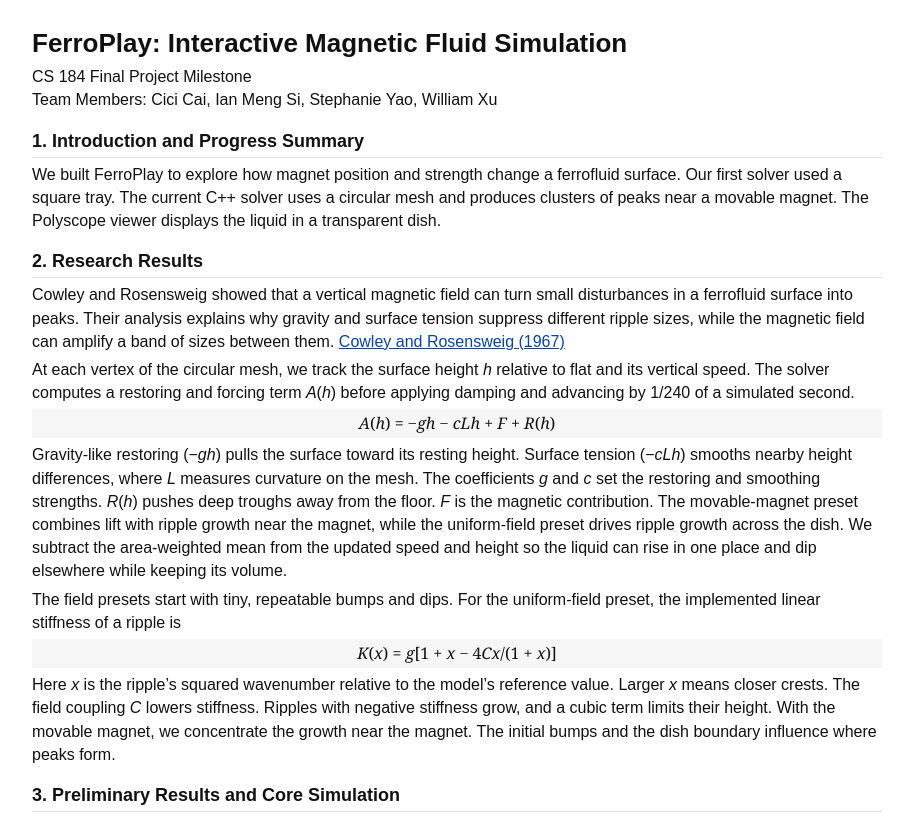
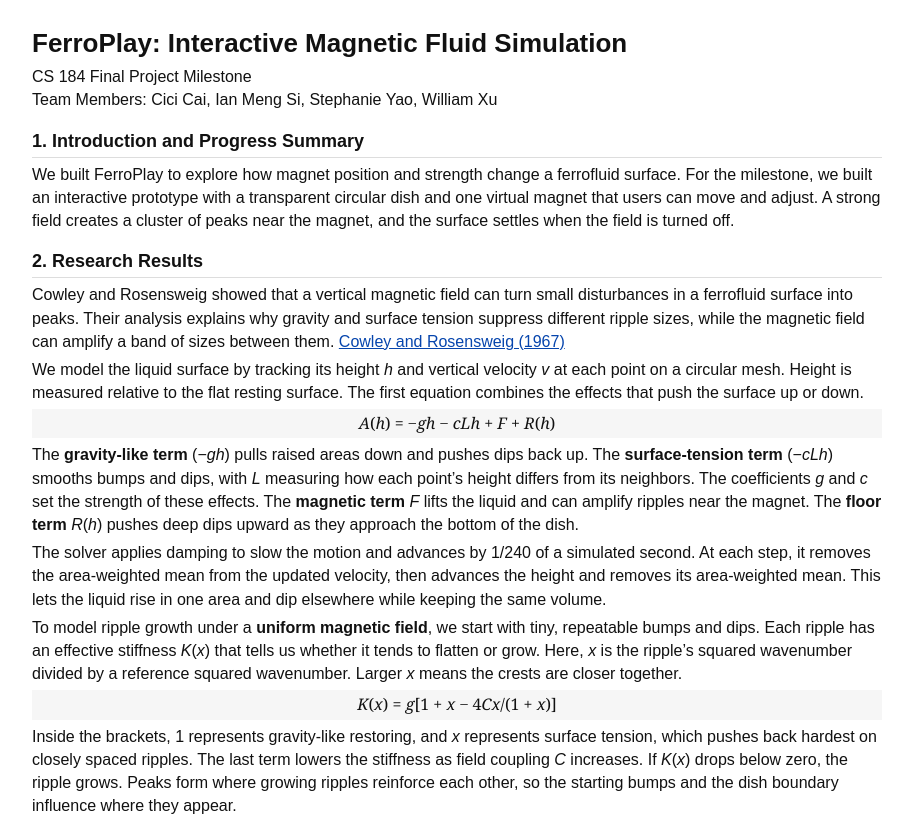
Before and after one commit to Cicicai379/ferroplay-milestone, a plain HTML site: page index.html in a window 1280 px wide. Shown: the top 820 px of the page, without its empty margins (183-1095 px from the left). Drawn offline with Linux system fonts and the light colour scheme.

Commit message:
Refine milestone research explanation

```diff
--- a/index.html
+++ b/index.html
@@ -104,16 +104,17 @@
     <p>CS 184 Final Project Milestone<br>Team Members: Cici Cai, Ian Meng Si, Stephanie Yao, William Xu</p>
 
     <h2>1. Introduction and Progress Summary</h2>
-    <p>We built FerroPlay to explore how magnet position and strength change a ferrofluid surface. Our first solver used a square tray. The current C++ solver uses a circular mesh and produces clusters of peaks near a movable magnet. The Polyscope viewer displays the liquid in a transparent dish.</p>
+    <p>We built FerroPlay to explore how magnet position and strength change a ferrofluid surface. For the milestone, we built an interactive prototype with a transparent circular dish and one virtual magnet that users can move and adjust. A strong field creates a cluster of peaks near the magnet, and the surface settles when the field is turned off.</p>
 
     <h2>2. Research Results</h2>
     <p>Cowley and Rosensweig showed that a vertical magnetic field can turn small disturbances in a ferrofluid surface into peaks. Their analysis explains why gravity and surface tension suppress different ripple sizes, while the magnetic field can amplify a band of sizes between them. <a href="https://www.cambridge.org/core/journals/journal-of-fluid-mechanics/article/abs/interfacial-stability-of-a-ferromagnetic-fluid/B40DFB1706780F071CDC7B0DFBFF7FCD">Cowley and Rosensweig (1967)</a></p>
-    <p>At each vertex of the circular mesh, we track the surface height <var>h</var> relative to flat and its vertical speed. The solver computes a restoring and forcing term <var>A</var>(<var>h</var>) before applying damping and advancing by 1/240 of a simulated second.</p>
-    <p class="equation"><var>A</var>(<var>h</var>) = −<var>g</var><var>h</var> − <var>cLh</var> + <var>F</var> + <var>R</var>(<var>h</var>)</p>
-    <p>Gravity-like restoring (−<var>gh</var>) pulls the surface toward its resting height. Surface tension (−<var>cLh</var>) smooths nearby height differences, where <var>L</var> measures curvature on the mesh. The coefficients <var>g</var> and <var>c</var> set the restoring and smoothing strengths. <var>R</var>(<var>h</var>) pushes deep troughs away from the floor. <var>F</var> is the magnetic contribution. The movable-magnet preset combines lift with ripple growth near the magnet, while the uniform-field preset drives ripple growth across the dish. We subtract the area-weighted mean from the updated speed and height so the liquid can rise in one place and dip elsewhere while keeping its volume.</p>
-    <p>The field presets start with tiny, repeatable bumps and dips. For the uniform-field preset, the implemented linear stiffness of a ripple is</p>
+    <p>We model the liquid surface by tracking its height <var>h</var> and vertical velocity <var>v</var> at each point on a circular mesh. Height is measured relative to the flat resting surface. The first equation combines the effects that push the surface up or down.</p>
+    <p class="equation"><var>A</var>(<var>h</var>) = −<var>gh</var> − <var>cLh</var> + <var>F</var> + <var>R</var>(<var>h</var>)</p>
+    <p>The <strong>gravity-like term</strong> (−<var>gh</var>) pulls raised areas down and pushes dips back up. The <strong>surface-tension term</strong> (−<var>cLh</var>) smooths bumps and dips, with <var>L</var> measuring how each point’s height differs from its neighbors. The coefficients <var>g</var> and <var>c</var> set the strength of these effects. The <strong>magnetic term</strong> <var>F</var> lifts the liquid and can amplify ripples near the magnet. The <strong>floor term</strong> <var>R</var>(<var>h</var>) pushes deep dips upward as they approach the bottom of the dish.</p>
+    <p>The solver applies damping to slow the motion and advances by 1/240 of a simulated second. At each step, it removes the area-weighted mean from the updated velocity, then advances the height and removes its area-weighted mean. This lets the liquid rise in one area and dip elsewhere while keeping the same volume.</p>
+    <p>To model ripple growth under a <strong>uniform magnetic field</strong>, we start with tiny, repeatable bumps and dips. Each ripple has an effective stiffness <var>K</var>(<var>x</var>) that tells us whether it tends to flatten or grow. Here, <var>x</var> is the ripple’s squared wavenumber divided by a reference squared wavenumber. Larger <var>x</var> means the crests are closer together.</p>
     <p class="equation"><var>K</var>(<var>x</var>) = <var>g</var>[1 + <var>x</var> − 4<var>Cx</var>/(1 + <var>x</var>)]</p>
-    <p>Here <var>x</var> is the ripple’s squared wavenumber relative to the model’s reference value. Larger <var>x</var> means closer crests. The field coupling <var>C</var> lowers stiffness. Ripples with negative stiffness grow, and a cubic term limits their height. With the movable magnet, we concentrate the growth near the magnet. The initial bumps and the dish boundary influence where peaks form.</p>
+    <p>Inside the brackets, 1 represents gravity-like restoring, and <var>x</var> represents surface tension, which pushes back hardest on closely spaced ripples. The last term lowers the stiffness as field coupling <var>C</var> increases. If <var>K</var>(<var>x</var>) drops below zero, the ripple grows. Peaks form where growing ripples reinforce each other, so the starting bumps and the dish boundary influence where they appear.</p>
 
     <h2>3. Preliminary Results and Core Simulation</h2>
     <p>In the viewer, sliders control magnet position, height, and strength. All 16 automated checks passed in the team’s Windows Release builds. Three circular-dish results are shown below.</p>
```
